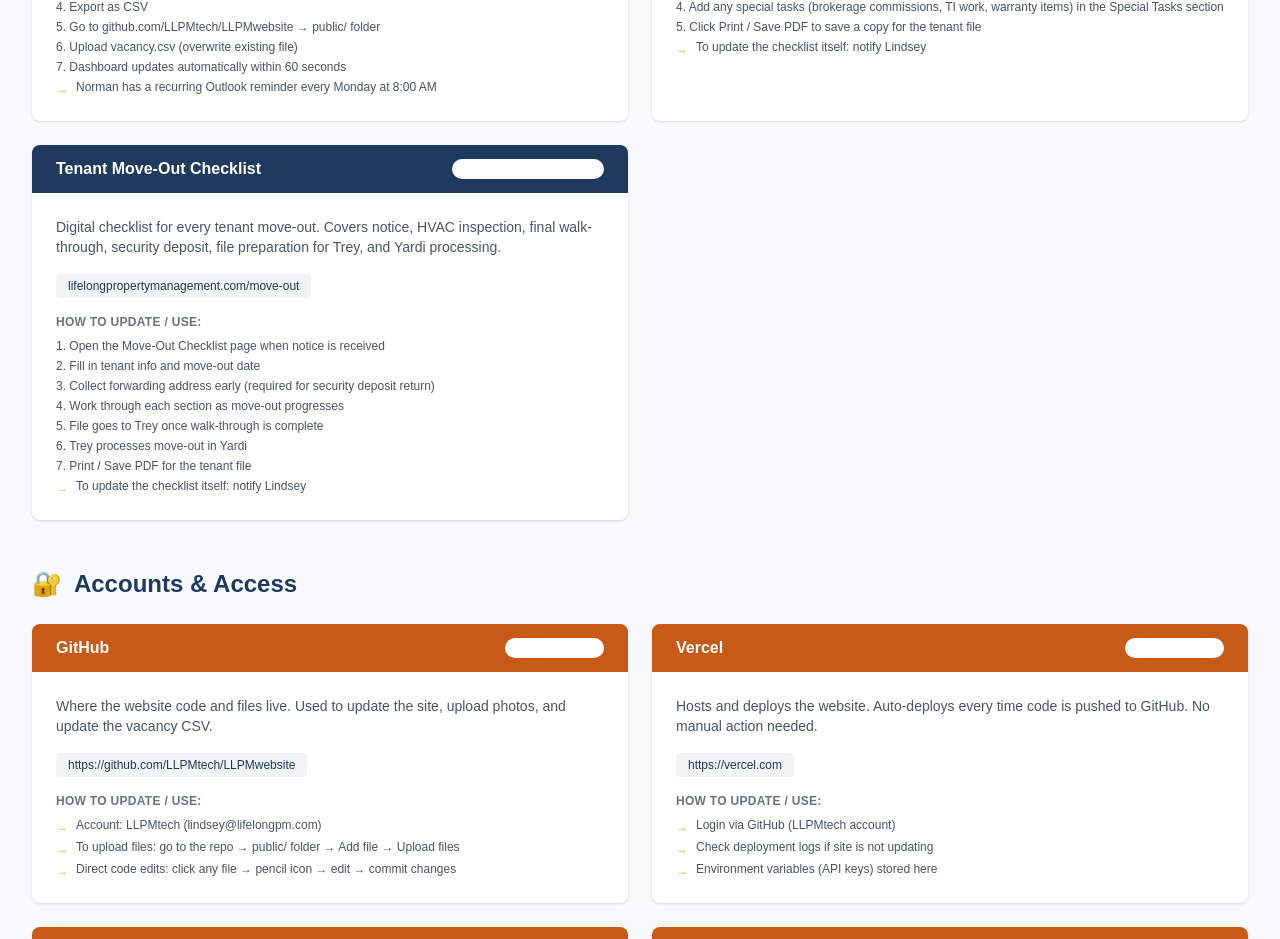
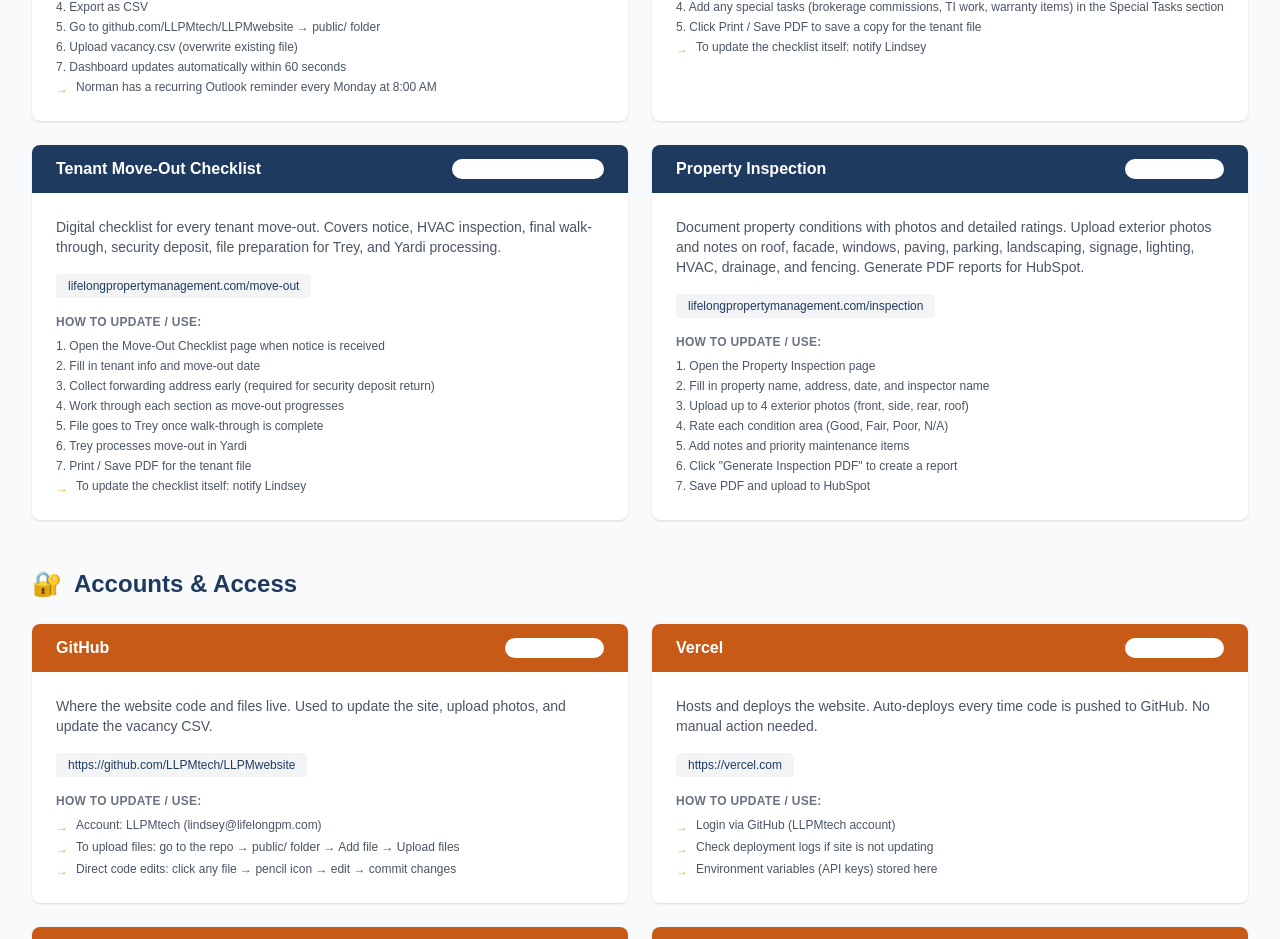
Before and after one commit to LLPMtech/LLPMwebsite, a Next.js app: page /docs in a window 1280 px wide. Shown: the part 2414-3353 px from the top of the page. Built offline with nearby package versions, Linux system fonts and the light colour scheme.

Commit message:
Add Property Inspection to internal operations guide

```diff
--- a/src/app/docs/page.tsx
+++ b/src/app/docs/page.tsx
@@ -159,6 +159,21 @@
           '6. Trey processes move-out in Yardi',
           '7. Print / Save PDF for the tenant file',
           'To update the checklist itself: notify Lindsey',
+        ],
+      },
+      {
+        title: 'Property Inspection',
+        url: '/inspection',
+        owner: 'Lindsey',
+        description: 'Document property conditions with photos and detailed ratings. Upload exterior photos and notes on roof, facade, windows, paving, parking, landscaping, signage, lighting, HVAC, drainage, and fencing. Generate PDF reports for HubSpot.',
+        howToUpdate: [
+          '1. Open the Property Inspection page',
+          '2. Fill in property name, address, date, and inspector name',
+          '3. Upload up to 4 exterior photos (front, side, rear, roof)',
+          '4. Rate each condition area (Good, Fair, Poor, N/A)',
+          '5. Add notes and priority maintenance items',
+          '6. Click "Generate Inspection PDF" to create a report',
+          '7. Save PDF and upload to HubSpot',
         ],
       },
     ],
```
